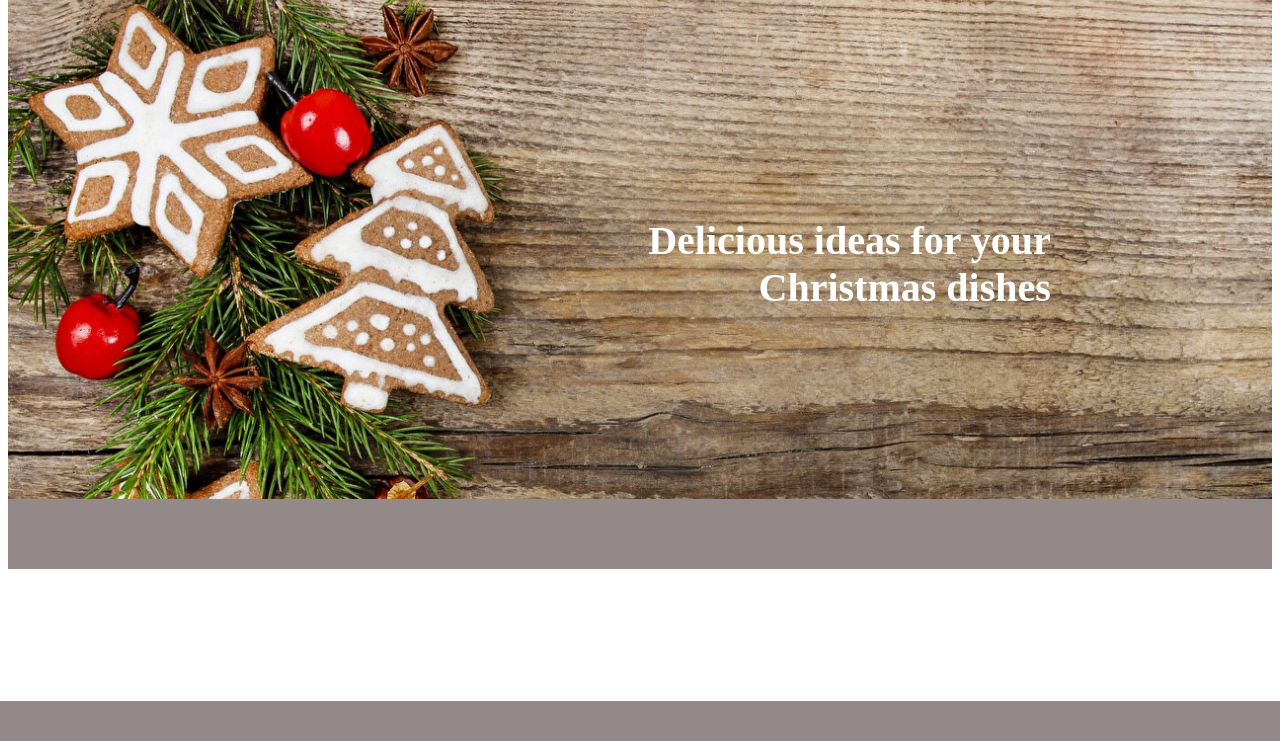
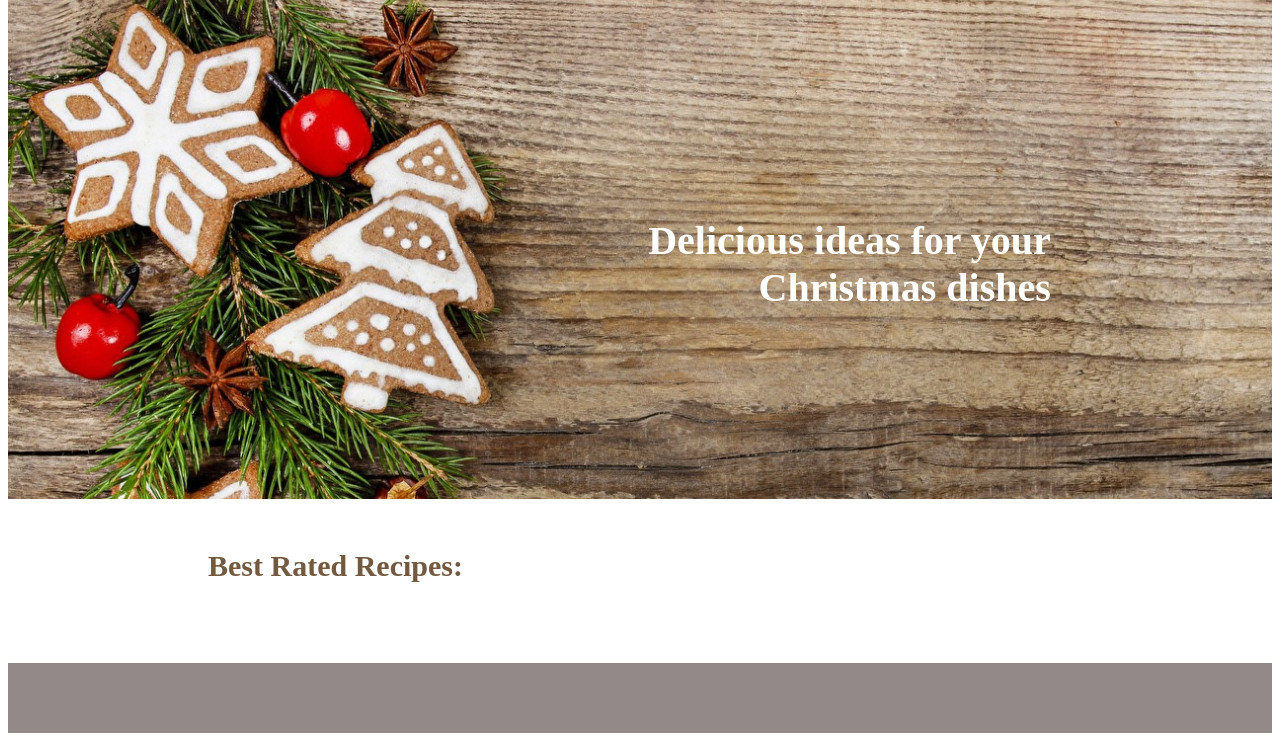
Before and after one commit to anaalumu/webs_with_virtual, a Flask app: page / in a window 1280 px wide. Shown: the part 99-840 px from the top of the page. Before the commit the page ends 800 px from the top, so only its background shows below. Run offline with Flask 3, Linux system fonts and the light colour scheme; data that the repository does not hold is empty.

Commit message:
homePage recipes añadidas

```diff
--- a/recipes/main.py
+++ b/recipes/main.py
@@ -1,5 +1,8 @@
 from flask import Blueprint, render_template, request, redirect, url_for, flash
 from flask_login import current_user
+from . import db
+from sqlalchemy import func
+from sqlalchemy.orm import joinedload
 
 from . import model
 
@@ -8,13 +11,19 @@ bp = Blueprint("main", __name__)
 
 @bp.route("/")
 def index():
-    """user = model.User(name = "Mary", password = "1234", email = "mary@example.com")
-    r = model.Recipe(user_id = 1, title = "Gingerbread Cookies", main_photo = "static/recipe1.jpg",
-    description = "Delicius cookies for doing on christmas", cooking_time = 40, n_person = 4, dificulty = "Easy",
-                     quantified_ingredients = ["5 Eggs", "500 gr Flour", "Ginger", "50 gr Sugar"], steps = ["Beat the eggs", "Take a spoon", "Turn on the oven", "Decorate"])
-       # model.Recipe(2, user, "Stuffed Chicken", "static/recipe2.jpg"),
-       # model.Recipe(3, user, "Panetone", "static/recipe3.jpg")"""
-    return render_template("main/index.html")
+    best_rated_recipes = db.session.query(
+        model.Recipes.id,
+        model.Recipes.title,
+        model.User.name.label('user'),
+        model.Recipes.main_photo
+    ) \
+    .join(model.User) \
+    .join(model.Rating) \
+    .group_by(model.Recipes.id, model.Recipes.title, model.User.name, model.Recipes.main_photo) \
+    .order_by(func.avg(model.Rating.value).desc()) \
+    .limit(6) \
+    .all()
+    return render_template("main/index.html", recipes=best_rated_recipes)
 
 @bp.route("/profile")
 def profile():
--- a/recipes/recipe.py
+++ b/recipes/recipe.py
@@ -141,7 +141,6 @@ def recipe_completed(recipe_id):
     return redirect(url_for("recipe.recipe_view", recipe_id=recipe_id))
 
 @bp.route("/recipe_view/<int:recipe_id>")
-@flask_login.login_required
 def recipe_view(recipe_id):
     recipe = model.Recipes.query.get(recipe_id)
     ingredients = (
--- a/recipes/static/styles_forms.css
+++ b/recipes/static/styles_forms.css
@@ -113,5 +113,5 @@ input{
 
 /* Additional styling for the submit button */
 .btn-field button {
-    flex-basis: 100%; /* Make the button take full width */
+    flex-basis: 100%;
 }
--- a/recipes/static/styles_homePage.css
+++ b/recipes/static/styles_homePage.css
@@ -68,3 +68,17 @@
     text-decoration: none;
     border-radius: 5px;
 }
+
+.recipe-display{
+    margin-top: 50px;
+    margin-bottom: 20px;
+    margin-left: 200px;
+    margin-right: 200px;
+}
+
+.recipe-display h1{
+    font-size: 30px;
+    color:rgba(79, 48, 16, 0.8);
+    margin-bottom: 60px;
+    position: relative;
+}
--- a/recipes/templates/main/index.html
+++ b/recipes/templates/main/index.html
@@ -12,13 +12,8 @@
     </div>
 </section>
 
-<!--<div class="principal_image">
-  <img src="static/image_homepage.jpg" />
-  <div class="welcome-text">Delicious ideas for your Christmas dishes</div>
-</div>-->
-<!--
-<section>
-    <h2>Latest recipes: </h2>
+<section class="recipe-display">
+    <h1 class="title-recipe">Best Rated Recipes: </h1>
         <div class=" recipes">
             {% for recipe in recipes %}
                 {% include 'recipeHomePage_template.html' %}
@@ -26,8 +21,4 @@
         </div>
 </section>
 
--->
-
-
-
 {% endblock %}
```
Also changed, not shown: recipes/templates/recipeHomePage_template.html (+5 -5 lines), recipes/static/main_photos/30.jpg (added), recipes/static/other_photos/30-5.jpg (added).
